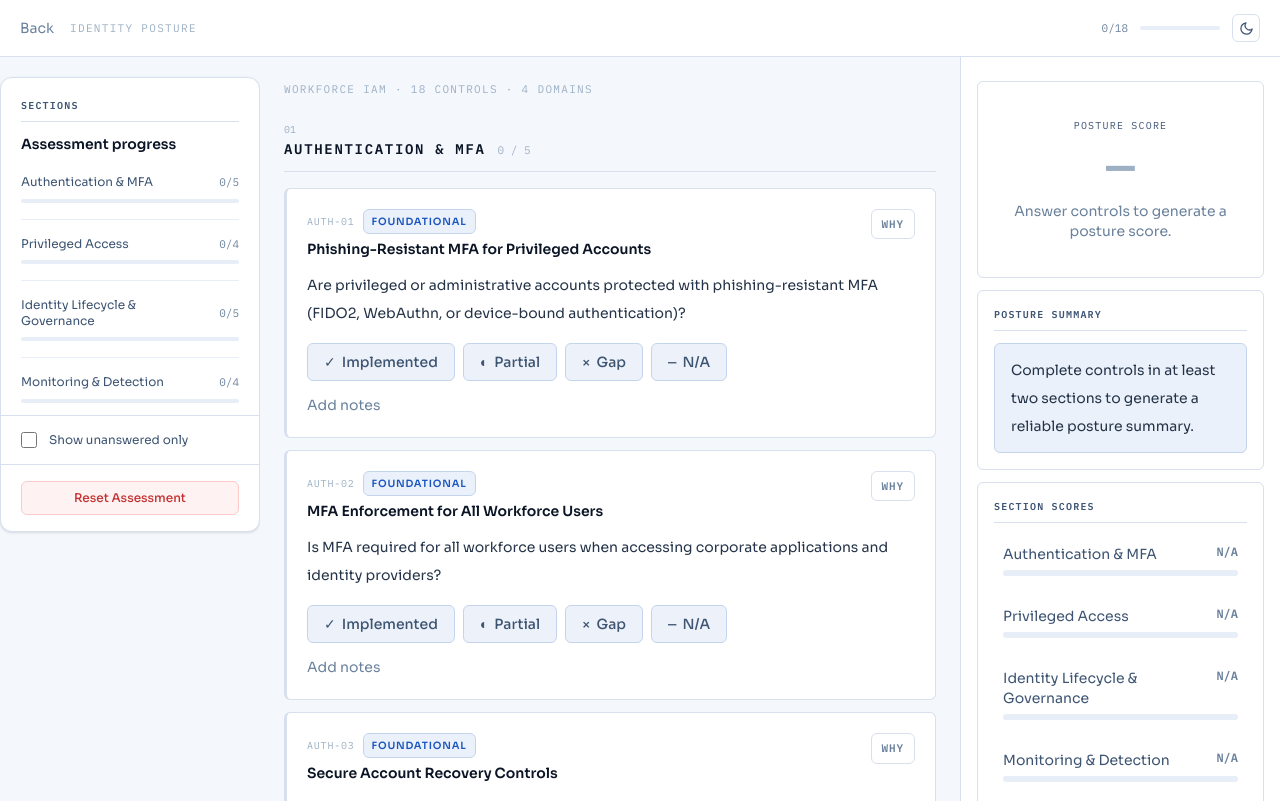
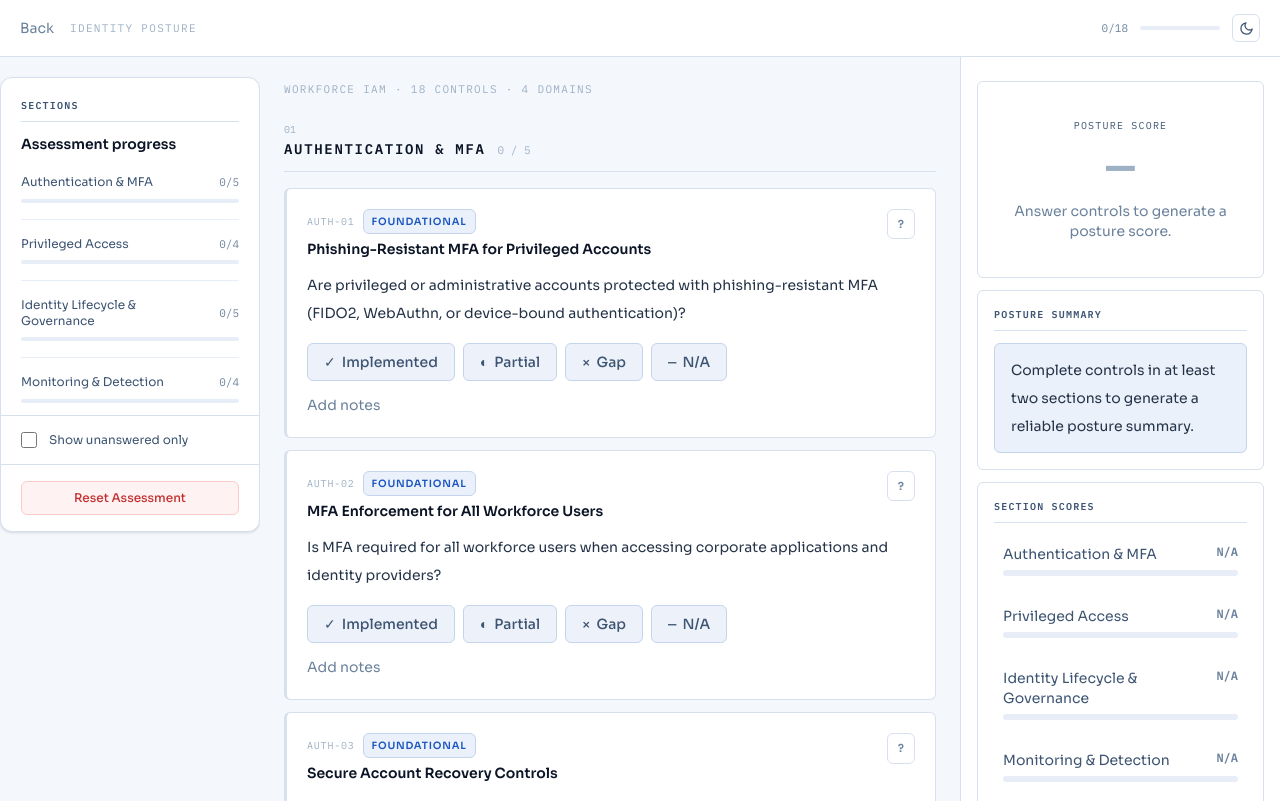
Before and after one commit to sid-nalegave/identity-posture, a React (Vite) app: page / in a window 1280 px wide. Both pictures are taken after a click on the button "Begin Assessment". Built offline with nearby package versions, Linux system fonts and the light colour scheme.

Commit message:
Change control card rationale button label from 'Why' to '?' (#8)

```diff
--- a/src/components/QuestionCard.tsx
+++ b/src/components/QuestionCard.tsx
@@ -129,7 +129,7 @@ export function QuestionCard({
         <button
           type="button"
           onClick={() => setShowHelp((value) => !value)}
-          className={`rounded-[6px] border px-2.5 py-1.5 font-mono text-[11px] font-semibold uppercase tracking-[0.08em] transition-colors ${
+          className={`rounded-[6px] border px-2.5 py-1.5 text-[11px] font-semibold uppercase transition-colors ${
             showHelp
               ? "border-accent bg-accent-subtle text-accent"
               : "border-border bg-surface text-text-muted hover:border-accent hover:text-accent"
@@ -137,7 +137,7 @@ export function QuestionCard({
           aria-expanded={showHelp}
           aria-label="Toggle rationale and examples"
         >
-          Why
+          ?
         </button>
       </div>
 
```
Also changed, not shown: 1 other file (tests, documents, lock files or other folders).
